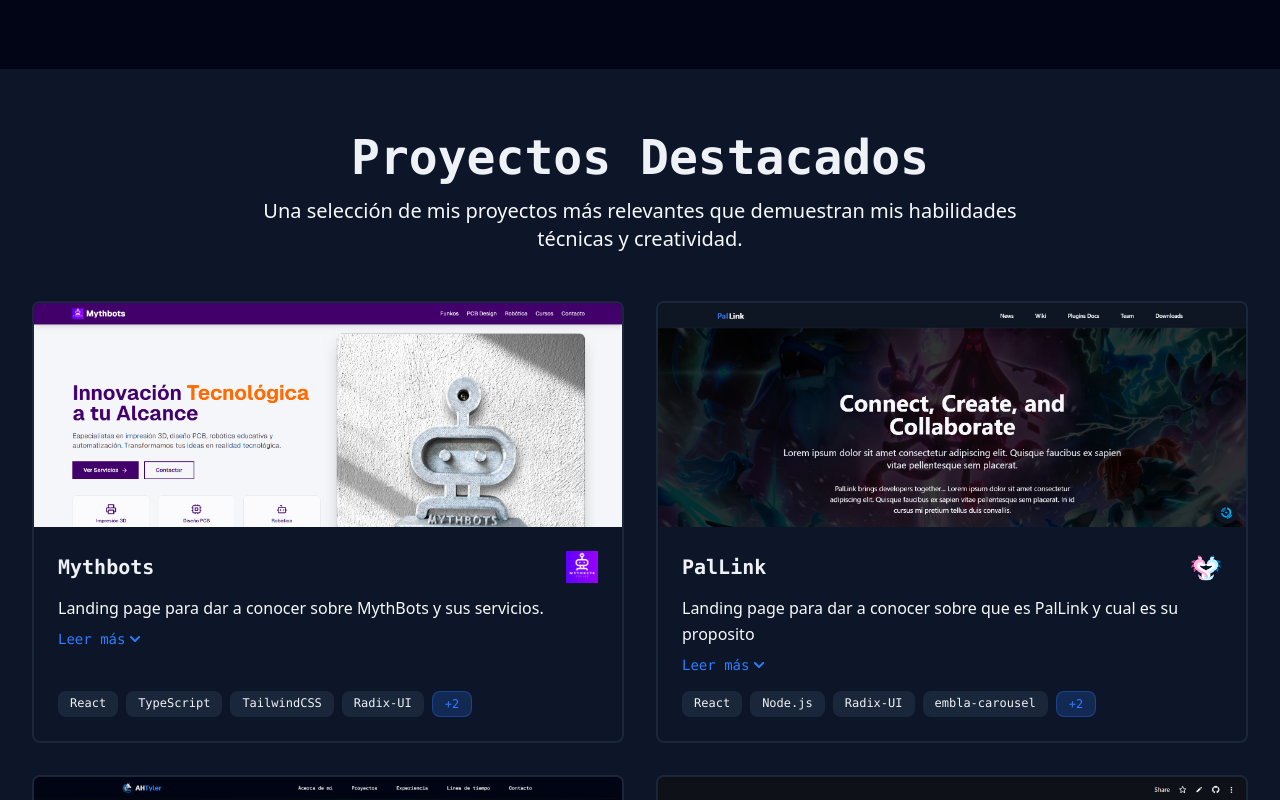
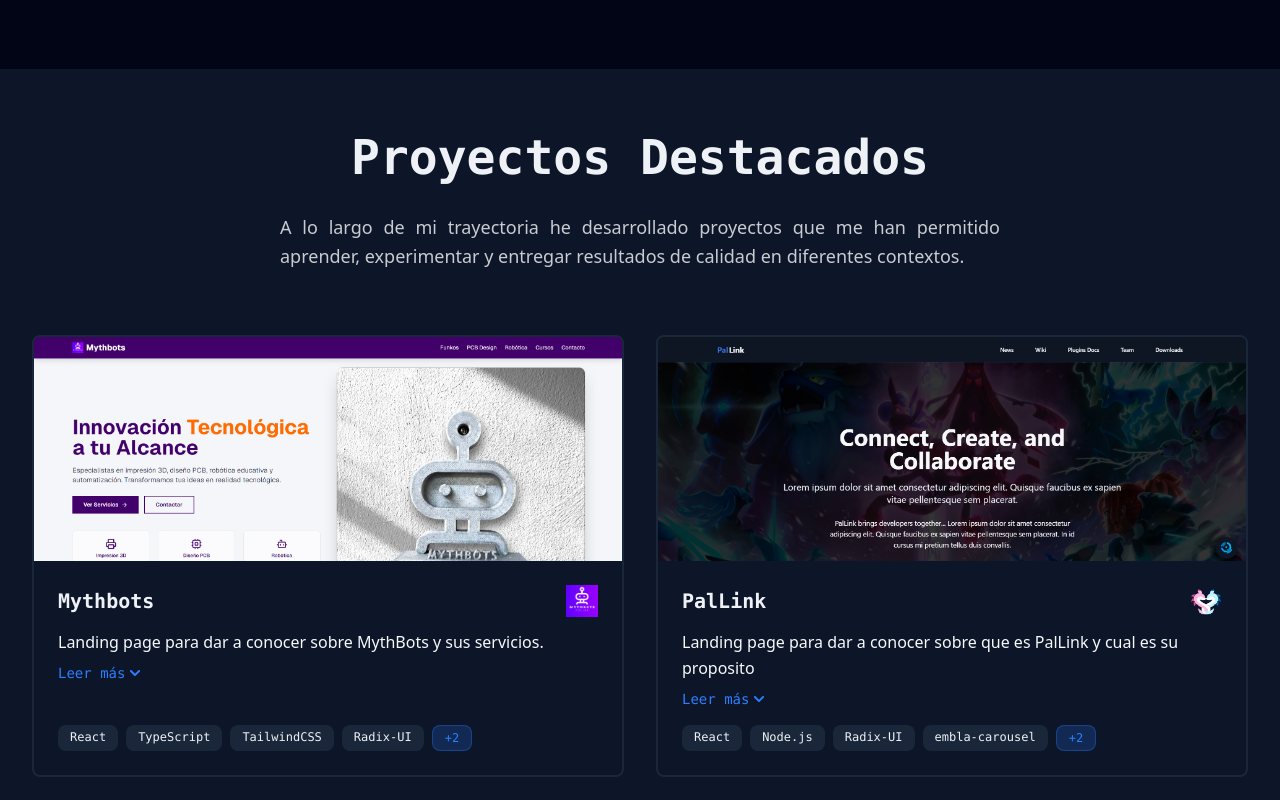
Before and after one commit to victortelles/Portafolio, a Next.js app: page / in a window 1280 px wide. Shown: the part 3040-3840 px from the top of the page. Built offline with nearby package versions, Linux system fonts and the light colour scheme.

Commit message:
Actualizacion de estilos y de informacion

```diff
--- a/src/components/landingPage/FeaturedProjects/FeaturedProjects.tsx
+++ b/src/components/landingPage/FeaturedProjects/FeaturedProjects.tsx
@@ -14,14 +14,23 @@
         <section id="proyectos" className="py-16 px-4 sm:px-6 lg:px-8 bg-[var(--color-base-200)]">
             <div className="max-w-7xl mx-auto">
                 {/* Encabezado de la sección */}
-                <div className="text-center mb-12">
+                <motion.div
+                    initial={{ opacity: 0, y: 40 }}
+                    whileInView={{ opacity: 1, y: 0 }}
+                    transition={{ duration: 0.7, ease: "easeOut" }}
+                    viewport={{ once: true, amount: 0.5 }}
+                    className="text-center mb-12"
+                >
+                    {/* Título */}
                     <h2 className="font-mono text-3xl sm:text-4xl lg:text-5xl font-bold text-[var(--color-base-content)] mb-4">
                         {projectsData.title}
                     </h2>
-                    <p className="font-sans text-lg sm:text-xl text-[var(--color-neutral-content)] max-w-3xl mx-auto">
+
+                    {/* Descripción */}
+                    <p className="font-sans text-lg text-[var(--color-neutral-content)]/80 max-w-3xl mx-auto leading-relaxed text-justify px-6 py-4">
                         {projectsData.description}
                     </p>
-                </div>
+                </motion.div>
 
                 {/* Grid de proyectos */}
                 <motion.div
--- a/src/components/landingPage/FeaturedProjects/featuredProjectsData.json
+++ b/src/components/landingPage/FeaturedProjects/featuredProjectsData.json
@@ -1,6 +1,6 @@
 {
     "title": "Proyectos Destacados",
-    "description": "Una selección de mis proyectos más relevantes que demuestran mis habilidades técnicas y creatividad.",
+    "description": "A lo largo de mi trayectoria he desarrollado proyectos que me han permitido aprender, experimentar y entregar resultados de calidad en diferentes contextos.",
     "cta": {
         "label": "Ver todos los proyectos",
         "href": "/projects"
```
